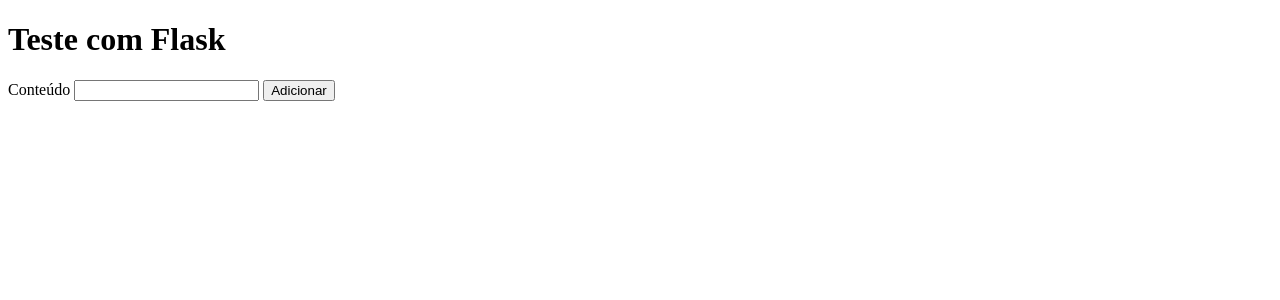
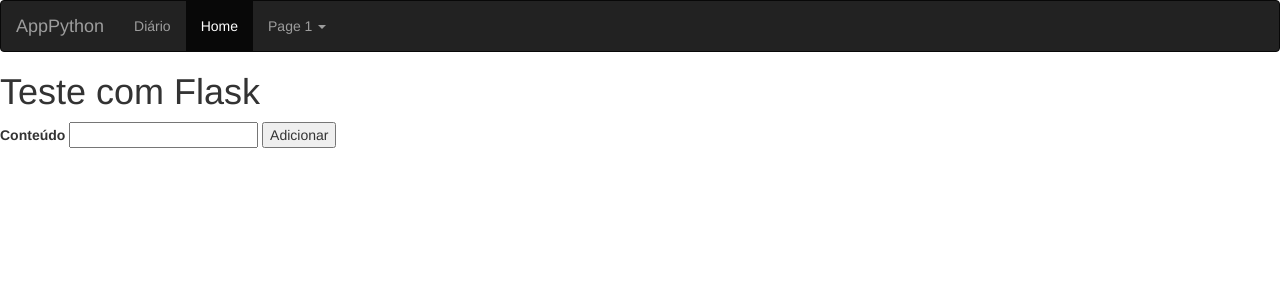
Before and after one commit to StyvenNoronha/Avalia--oFilme, a Flask app: page / in a window 1280 px wide. Shown: the top 300 px of the page. Run offline with Flask 3, Linux system fonts and the light colour scheme; some libraries are stand-ins or nearby versions.

Commit message:
utilizando o bootstrap

```diff
--- a/templates/base.html
+++ b/templates/base.html
@@ -1,13 +1,35 @@
 <!DOCTYPE html>
 <html lang="pt-BR">
-<head>
-    <meta charset="UTF-8">
-    <meta name="viewport" content="width=device-width, initial-scale=1.0">
+  <head>
+    <meta charset="UTF-8" />
+    <meta name="viewport" content="width=device-width, initial-scale=1.0" />
+    <link rel="stylesheet" href="https://maxcdn.bootstrapcdn.com/bootstrap/3.4.1/css/bootstrap.min.css">
+
     <title>AppPython</title>
-</head>
-<body>
-    {%block conteudo%}
+  </head>
+  <body>
+    <nav class="navbar navbar-inverse">
+        <div class="container-fluid">
+          <div class="navbar-header">
+            <a class="navbar-brand" href="{{url_for('principal')}}">AppPython</a>
+          </div>
+          <ul class="nav navbar-nav">
+            <li><a href="{{url_for('diario')}}">Diário</a></li>
+            <li class="active"><a href="{{url_for('principal')}}">Home</a></li>
+            <li class="dropdown"><a class="dropdown-toggle" data-toggle="dropdown" href="#">Page 1 <span class="caret"></span></a>
+              <ul class="dropdown-menu">
+                <li><a href="#">Page 1-1</a></li>
+                <li><a href="#">Page 1-2</a></li>
+                <li><a href="#">Page 1-3</a></li>
+              </ul>
+            </li>
 
-    {%endblock conteudo%}
-</body>
+          </ul>
+        </div>
+      </nav>
+    {%block conteudo%} {%endblock conteudo%}
+    <script src="https://ajax.googleapis.com/ajax/libs/jquery/3.7.1/jquery.min.js"></script>
+    <script src="https://maxcdn.bootstrapcdn.com/bootstrap/3.4.1/js/bootstrap.min.js"></script>
+
+  </body>
 </html>
```
Also changed, not shown: index.html (added, +27 -0 lines).
